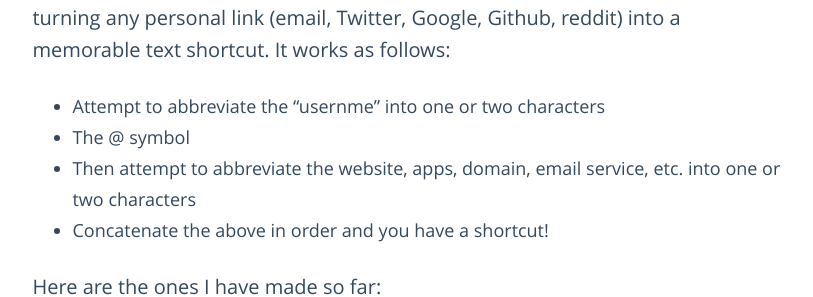
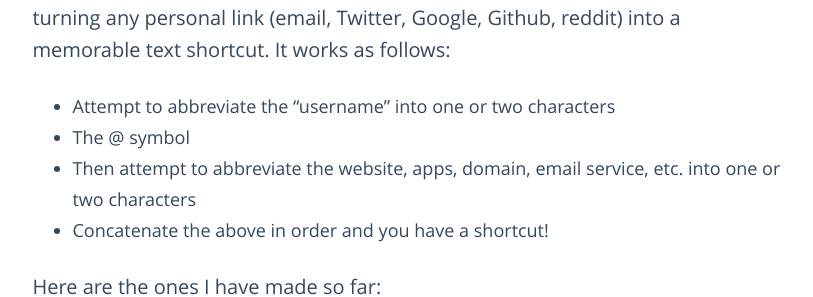
Before and after one commit to shatasundara/thebearjew.github.io, a Jekyll site: the page built from _posts/2015-04-15-how-to-quickly-link-to-your-email-and-social-media-in-ios.md, in a window 1280 px wide. Shown: the part 720-1017 px from the top of the page, without its empty margins (135-948 px from the left). Built offline with Jekyll 4.4.1, drawn with Linux system fonts in a browser that asks for light colours; nearby versions of some CDN libraries; some web fonts are replaced; Markdown is read by kramdown in place of the engine named in the settings; comment, search, counter and statistics services are not loaded.

Commit message:
Fixed small typo

```diff
--- a/_posts/2015-04-15-how-to-quickly-link-to-your-email-and-social-media-in-ios.md
+++ b/_posts/2015-04-15-how-to-quickly-link-to-your-email-and-social-media-in-ios.md
@@ -14,7 +14,7 @@ Entering my email into every website and app in iOS is a massive pain and signif
 
 So I took it a step further and attempted to create "quick pastes" for all of my commonly entered fields. As a result I've come up with a fun little paradigm for turning any personal link (email, Twitter, Google, Github, reddit) into a memorable text shortcut. It works as follows:
 
-- Attempt to abbreviate the "usernme" into one or two characters
+- Attempt to abbreviate the "username" into one or two characters
 - The @ symbol
 - Then attempt to abbreviate the website, apps, domain, email service, etc. into one or two characters
 - Concatenate the above in order and you have a shortcut!
```
